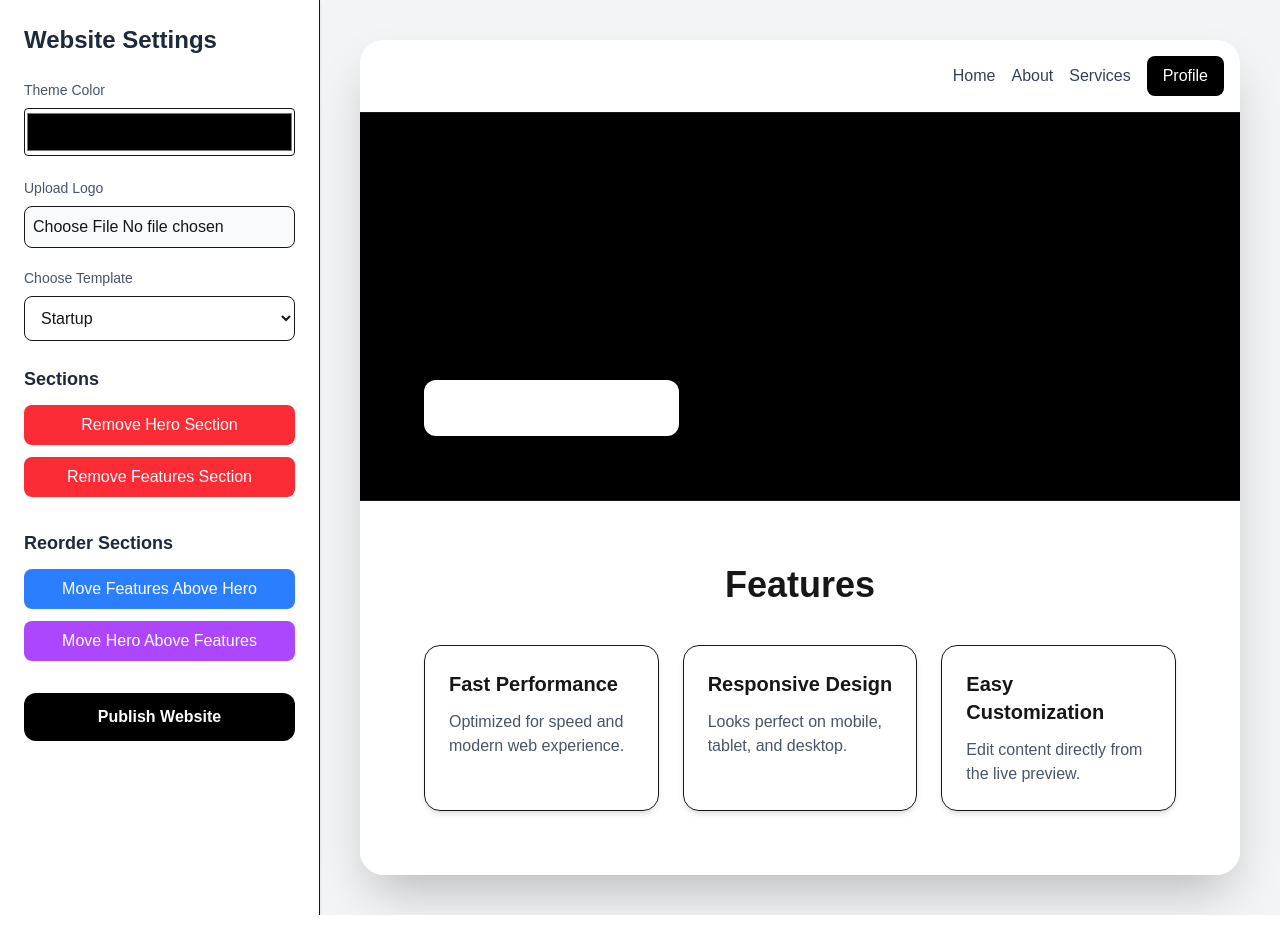
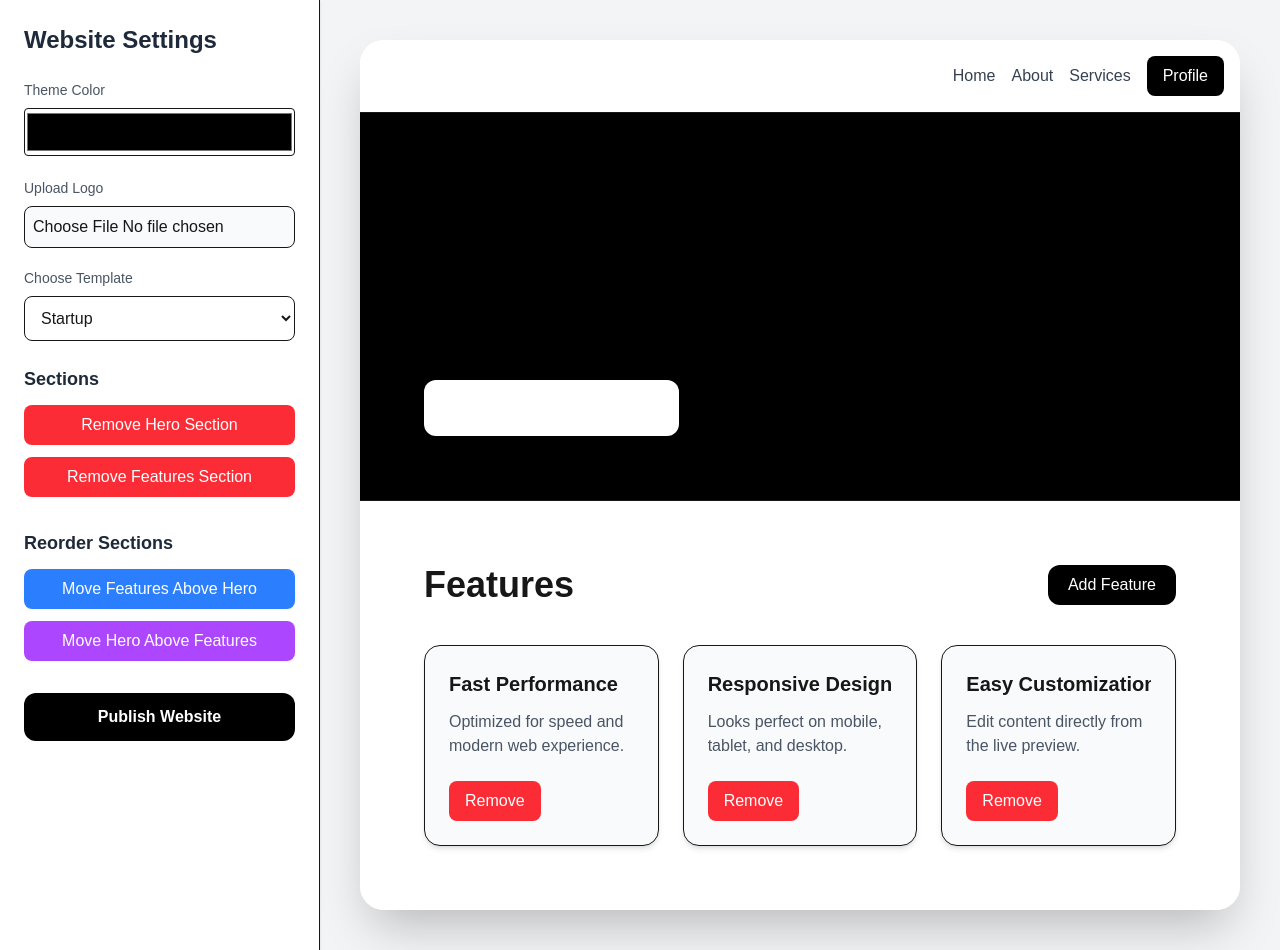
Before and after one commit to shubhamyadav-0/website-builder-frontend, a Next.js app: page / in a window 1280 px wide. Both pictures are taken after a click on the button "Add Features Section". Before the commit the page ends 915 px from the top, so only its background shows below. Built offline with nearby package versions, Linux system fonts and the light colour scheme; no server answers.

Commit message:
feat: implement dynamic features CMS and scalable section architecture

```diff
--- a/src/app/page.tsx
+++ b/src/app/page.tsx
@@ -12,8 +12,33 @@ export default function Home() {
   const [heroTitle, setHeroTitle] = useState("");
   const [heroDescription, setHeroDescription] = useState("");
   const [buttonText, setButtonText] = useState("");
+
   const [template, setTemplate] = useState("startup");
-  const [sections, setSections] = useState(["hero"]);
+
+  const [sections, setSections] = useState([
+    "hero",
+  ]);
+
+  const [features, setFeatures] = useState([
+    {
+      title: "Fast Performance",
+      description:
+        "Optimized for speed and modern web experience.",
+    },
+    {
+      title: "Responsive Design",
+      description:
+        "Looks perfect on mobile, tablet, and desktop.",
+    },
+    {
+      title: "Easy Customization",
+      description:
+        "Edit content directly from the live preview.",
+    },
+  ]);
+
+  /* FETCH SAVED CONFIG */
+
   useEffect(() => {
     const fetchConfig = async () => {
       try {
@@ -29,12 +54,17 @@ export default function Home() {
           setTemplate(data.template || "startup");
         }
       } catch (error) {
-        console.error("Error fetching config:", error);
+        console.error(
+          "Error fetching config:",
+          error
+        );
       }
     };
 
     fetchConfig();
   }, []);
+
+  /* SAVE DRAFT TO LOCAL STORAGE */
 
   useEffect(() => {
     localStorage.setItem(
@@ -46,24 +76,65 @@ export default function Home() {
         buttonText,
         color,
         template,
-      }),
+        sections,
+        features,
+      })
     );
-  }, [companyName, heroTitle, heroDescription, buttonText, color, template]);
+  }, [
+    companyName,
+    heroTitle,
+    heroDescription,
+    buttonText,
+    color,
+    template,
+    sections,
+    features,
+  ]);
+
+  /* LOAD DRAFT */
 
   useEffect(() => {
-    const savedDraft = localStorage.getItem("websiteDraft");
+    const savedDraft =
+      localStorage.getItem("websiteDraft");
 
     if (savedDraft) {
       const draft = JSON.parse(savedDraft);
 
-      setCompanyName(draft.companyName || "");
-      setHeroTitle(draft.heroTitle || "");
-      setHeroDescription(draft.heroDescription || "");
-      setButtonText(draft.buttonText || "");
-      setColor(draft.color || "#000000");
-      setTemplate(draft.template || "startup");
+      setCompanyName(
+        draft.companyName || ""
+      );
+
+      setHeroTitle(
+        draft.heroTitle || ""
+      );
+
+      setHeroDescription(
+        draft.heroDescription || ""
+      );
+
+      setButtonText(
+        draft.buttonText || ""
+      );
+
+      setColor(
+        draft.color || "#000000"
+      );
+
+      setTemplate(
+        draft.template || "startup"
+      );
+
+      setSections(
+        draft.sections || ["hero"]
+      );
+
+      setFeatures(
+        draft.features || []
+      );
     }
   }, []);
+
+  /* SAVE TO BACKEND */
 
   const handleSave = async () => {
     try {
@@ -75,22 +146,34 @@ export default function Home() {
         heroDescription,
         buttonText,
         template,
+        sections,
+        features,
       });
 
       console.log("Saved:", data);
 
-      alert("Data saved successfully");
+      alert(
+        "Data saved successfully"
+      );
     } catch (error) {
-      console.error("Error:", error);
+      console.error(
+        "Error:",
+        error
+      );
 
-      alert("Error saving data");
+      alert(
+        "Error saving data"
+      );
     }
   };
 
   return (
     <div className="min-h-screen bg-gray-100 flex flex-col lg:flex-row">
+
       {/* LEFT SIDEBAR */}
+
       <div className="w-full lg:w-[320px]">
+
         <ConfigForm
           color={color}
           setColor={setColor}
@@ -105,8 +188,11 @@ export default function Home() {
       </div>
 
       {/* RIGHT PREVIEW AREA */}
+
       <div className="flex-1 flex items-start justify-center p-4 sm:p-6 lg:p-10 overflow-auto">
+
         <div className="w-full max-w-6xl">
+
           <PreviewCard
             companyName={companyName}
             color={color}
@@ -117,9 +203,13 @@ export default function Home() {
             template={template}
             sections={sections}
             setHeroTitle={setHeroTitle}
-            setHeroDescription={setHeroDescription}
+            setHeroDescription={
+              setHeroDescription
+            }
             setButtonText={setButtonText}
             setCompanyName={setCompanyName}
+            features={features}
+            setFeatures={setFeatures}
           />
         </div>
       </div>
--- a/src/components/PreviewCard.tsx
+++ b/src/components/PreviewCard.tsx
@@ -1,6 +1,11 @@
 import StartupTemplate from "./templates/StartupTemplate";
 import GymTemplate from "./templates/GymTemplate";
 import PortfolioTemplate from "./templates/PortfolioTemplate";
+
+type Feature = {
+  title: string;
+  description: string;
+};
 
 type PreviewProps = {
   companyName: string;
@@ -9,9 +14,16 @@ type PreviewProps = {
   heroTitle: string;
   heroDescription: string;
   buttonText: string;
+
   template: string;
 
   sections: string[];
+
+  features: Feature[];
+
+  setFeatures: React.Dispatch<
+    React.SetStateAction<Feature[]>
+  >;
 
   setHeroTitle: (value: string) => void;
   setHeroDescription: (value: string) => void;
@@ -28,6 +40,8 @@ export default function PreviewCard({
   buttonText,
   template,
   sections,
+  features,
+  setFeatures,
   setHeroTitle,
   setHeroDescription,
   setButtonText,
@@ -39,11 +53,13 @@ export default function PreviewCard({
       <StartupTemplate
         companyName={companyName}
         color={color}
+        logoUrl={logoUrl}
         heroTitle={heroTitle}
         heroDescription={heroDescription}
         buttonText={buttonText}
-        logoUrl={logoUrl}
         sections={sections}
+        features={features}
+        setFeatures={setFeatures}
         setHeroTitle={setHeroTitle}
         setHeroDescription={setHeroDescription}
         setButtonText={setButtonText}
@@ -57,11 +73,13 @@ export default function PreviewCard({
       <GymTemplate
         companyName={companyName}
         color={color}
+        logoUrl={logoUrl}
         heroTitle={heroTitle}
         heroDescription={heroDescription}
         buttonText={buttonText}
-        logoUrl={logoUrl}
         sections={sections}
+        features={features}
+        setFeatures={setFeatures}
         setHeroTitle={setHeroTitle}
         setHeroDescription={setHeroDescription}
         setButtonText={setButtonText}
@@ -75,11 +93,13 @@ export default function PreviewCard({
       <PortfolioTemplate
         companyName={companyName}
         color={color}
+        logoUrl={logoUrl}
         heroTitle={heroTitle}
         heroDescription={heroDescription}
         buttonText={buttonText}
-        logoUrl={logoUrl}
         sections={sections}
+        features={features}
+        setFeatures={setFeatures}
         setHeroTitle={setHeroTitle}
         setHeroDescription={setHeroDescription}
         setButtonText={setButtonText}
--- a/src/components/sections/FeaturesSection.tsx
+++ b/src/components/sections/FeaturesSection.tsx
@@ -1,43 +1,114 @@
-export default function FeaturesSection() {
+type Feature = {
+  title: string;
+  description: string;
+};
+
+type Props = {
+  features: Feature[];
+
+  setFeatures: React.Dispatch<
+    React.SetStateAction<Feature[]>
+  >;
+};
+
+export default function FeaturesSection({
+  features,
+  setFeatures,
+}: Props) {
+
+  const updateFeature = (
+    index: number,
+    field: "title" | "description",
+    value: string
+  ) => {
+
+    const updatedFeatures = [...features];
+
+    updatedFeatures[index][field] = value;
+
+    setFeatures(updatedFeatures);
+  };
+
+  const addFeature = () => {
+    setFeatures([
+      ...features,
+      {
+        title: "New Feature",
+        description:
+          "Describe your feature here.",
+      },
+    ]);
+  };
+
+  const removeFeature = (index: number) => {
+    const updatedFeatures =
+      features.filter(
+        (_, i) => i !== index
+      );
+
+    setFeatures(updatedFeatures);
+  };
+
   return (
     <div className="bg-white p-6 sm:p-10 lg:p-16 border-t">
 
-      <h2 className="text-3xl sm:text-4xl font-bold text-center">
-        Features
-      </h2>
+      <div className="flex items-center justify-between gap-4 flex-wrap">
 
-      <div className="grid grid-cols-1 md:grid-cols-3 gap-6 mt-10">
+        <h2 className="text-3xl sm:text-4xl font-bold">
+          Features
+        </h2>
 
-        <div className="p-6 rounded-2xl shadow-md border">
-          <h3 className="text-xl font-semibold">
-            Fast Performance
-          </h3>
+        <button
+          onClick={addFeature}
+          className="bg-black text-white px-5 py-2 rounded-xl"
+        >
+          Add Feature
+        </button>
+      </div>
 
-          <p className="mt-3 text-gray-600">
-            Optimized for speed and modern web experience.
-          </p>
-        </div>
+      <div className="grid grid-cols-1 md:grid-cols-2 lg:grid-cols-3 gap-6 mt-10">
 
-        <div className="p-6 rounded-2xl shadow-md border">
-          <h3 className="text-xl font-semibold">
-            Responsive Design
-          </h3>
+        {features.map((feature, index) => (
+          <div
+            key={index}
+            className="p-6 rounded-2xl shadow-md border bg-gray-50"
+          >
 
-          <p className="mt-3 text-gray-600">
-            Looks perfect on mobile, tablet, and desktop.
-          </p>
-        </div>
+            <input
+              type="text"
+              value={feature.title}
+              onChange={(e) =>
+                updateFeature(
+                  index,
+                  "title",
+                  e.target.value
+                )
+              }
+              className="text-xl font-semibold w-full outline-none bg-transparent"
+            />
 
-        <div className="p-6 rounded-2xl shadow-md border">
-          <h3 className="text-xl font-semibold">
-            Easy Customization
-          </h3>
+            <textarea
+              value={feature.description}
+              onChange={(e) =>
+                updateFeature(
+                  index,
+                  "description",
+                  e.target.value
+                )
+              }
+              className="mt-3 text-gray-600 w-full outline-none resize-none bg-transparent"
+            />
 
-          <p className="mt-3 text-gray-600">
-            Edit content directly from the live preview.
-          </p>
-        </div>
-
+            <button
+              onClick={() =>
+                removeFeature(index)
+              }
+              className="mt-4 bg-red-500 hover:bg-red-600 transition text-white px-4 py-2 rounded-lg"
+            >
+              Remove
+            </button>
+          </div>
+        ))}
       </div>
     </div>
   );
--- a/src/components/templates/GymTemplate.tsx
+++ b/src/components/templates/GymTemplate.tsx
@@ -1,6 +1,11 @@
 import Navbar from "../Navbar";
 import HeroSection from "../sections/HeroSection";
 import FeaturesSection from "../sections/FeaturesSection";
+
+type Feature = {
+  title: string;
+  description: string;
+};
 
 type Props = {
   companyName: string;
@@ -11,6 +16,12 @@ type Props = {
   buttonText: string;
 
   sections: string[];
+
+  features: Feature[];
+
+  setFeatures: React.Dispatch<
+    React.SetStateAction<Feature[]>
+  >;
 
   setHeroTitle: (value: string) => void;
   setHeroDescription: (value: string) => void;
@@ -26,6 +37,8 @@ export default function GymTemplate({
   heroDescription,
   buttonText,
   sections,
+  features,
+  setFeatures,
   setHeroTitle,
   setHeroDescription,
   setButtonText,
@@ -40,6 +53,7 @@ export default function GymTemplate({
       />
 
       {sections.map((section) => {
+
         if (section === "hero") {
           return (
             <HeroSection
@@ -60,6 +74,8 @@ export default function GymTemplate({
           return (
             <FeaturesSection
               key="features"
+              features={features}
+              setFeatures={setFeatures}
             />
           );
         }
--- a/src/components/templates/PortfolioTemplate.tsx
+++ b/src/components/templates/PortfolioTemplate.tsx
@@ -1,6 +1,11 @@
 import Navbar from "../Navbar";
 import HeroSection from "../sections/HeroSection";
 import FeaturesSection from "../sections/FeaturesSection";
+
+type Feature = {
+  title: string;
+  description: string;
+};
 
 type Props = {
   companyName: string;
@@ -11,6 +16,12 @@ type Props = {
   buttonText: string;
 
   sections: string[];
+
+  features: Feature[];
+
+  setFeatures: React.Dispatch<
+    React.SetStateAction<Feature[]>
+  >;
 
   setHeroTitle: (value: string) => void;
   setHeroDescription: (value: string) => void;
@@ -26,6 +37,8 @@ export default function PortfolioTemplate({
   heroDescription,
   buttonText,
   sections,
+  features,
+  setFeatures,
   setHeroTitle,
   setHeroDescription,
   setButtonText,
@@ -40,6 +53,7 @@ export default function PortfolioTemplate({
       />
 
       {sections.map((section) => {
+
         if (section === "hero") {
           return (
             <HeroSection
@@ -60,6 +74,8 @@ export default function PortfolioTemplate({
           return (
             <FeaturesSection
               key="features"
+              features={features}
+              setFeatures={setFeatures}
             />
           );
         }
--- a/src/components/templates/StartupTemplate.tsx
+++ b/src/components/templates/StartupTemplate.tsx
@@ -1,6 +1,11 @@
 import Navbar from "../Navbar";
 import HeroSection from "../sections/HeroSection";
 import FeaturesSection from "../sections/FeaturesSection";
+
+type Feature = {
+  title: string;
+  description: string;
+};
 
 type Props = {
   companyName: string;
@@ -11,6 +16,12 @@ type Props = {
   buttonText: string;
 
   sections: string[];
+
+  features: Feature[];
+
+  setFeatures: React.Dispatch<
+    React.SetStateAction<Feature[]>
+  >;
 
   setHeroTitle: (value: string) => void;
   setHeroDescription: (value: string) => void;
@@ -26,6 +37,8 @@ export default function StartupTemplate({
   heroDescription,
   buttonText,
   sections,
+  features,
+  setFeatures,
   setHeroTitle,
   setHeroDescription,
   setButtonText,
@@ -40,6 +53,7 @@ export default function StartupTemplate({
       />
 
       {sections.map((section) => {
+
         if (section === "hero") {
           return (
             <HeroSection
@@ -60,6 +74,8 @@ export default function StartupTemplate({
           return (
             <FeaturesSection
               key="features"
+              features={features}
+              setFeatures={setFeatures}
             />
           );
         }
```
